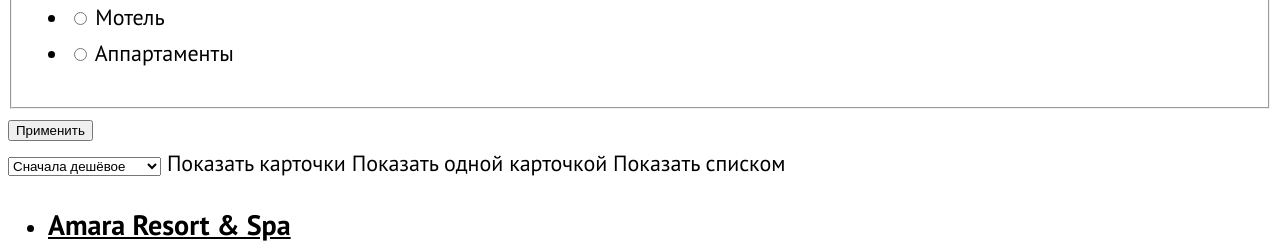
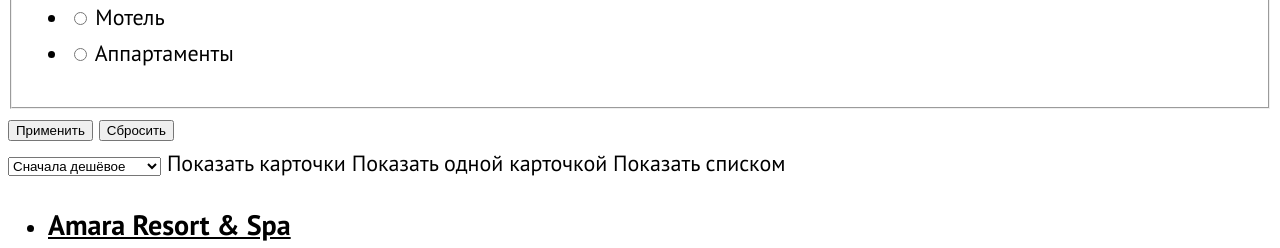
Before and after one commit to htmlacademy-htmlcss/1977371-sedona-33, a plain HTML site: page catalog.html in a window 1280 px wide. Shown: the part 920-1168 px from the top of the page. Drawn offline with Linux system fonts and the light colour scheme; files whose address does not match are found by name.

Commit message:
Add reset button to filters form

```diff
--- a/catalog.html
+++ b/catalog.html
@@ -105,6 +105,7 @@
           </ul>
         </fieldset>
         <button class="button" type="submit">Применить</button>
+        <button class="button" type="reset">Сбросить</button>
       </form>
     </section>
     <select class="select-control" aria-label="Сортировка">
```
